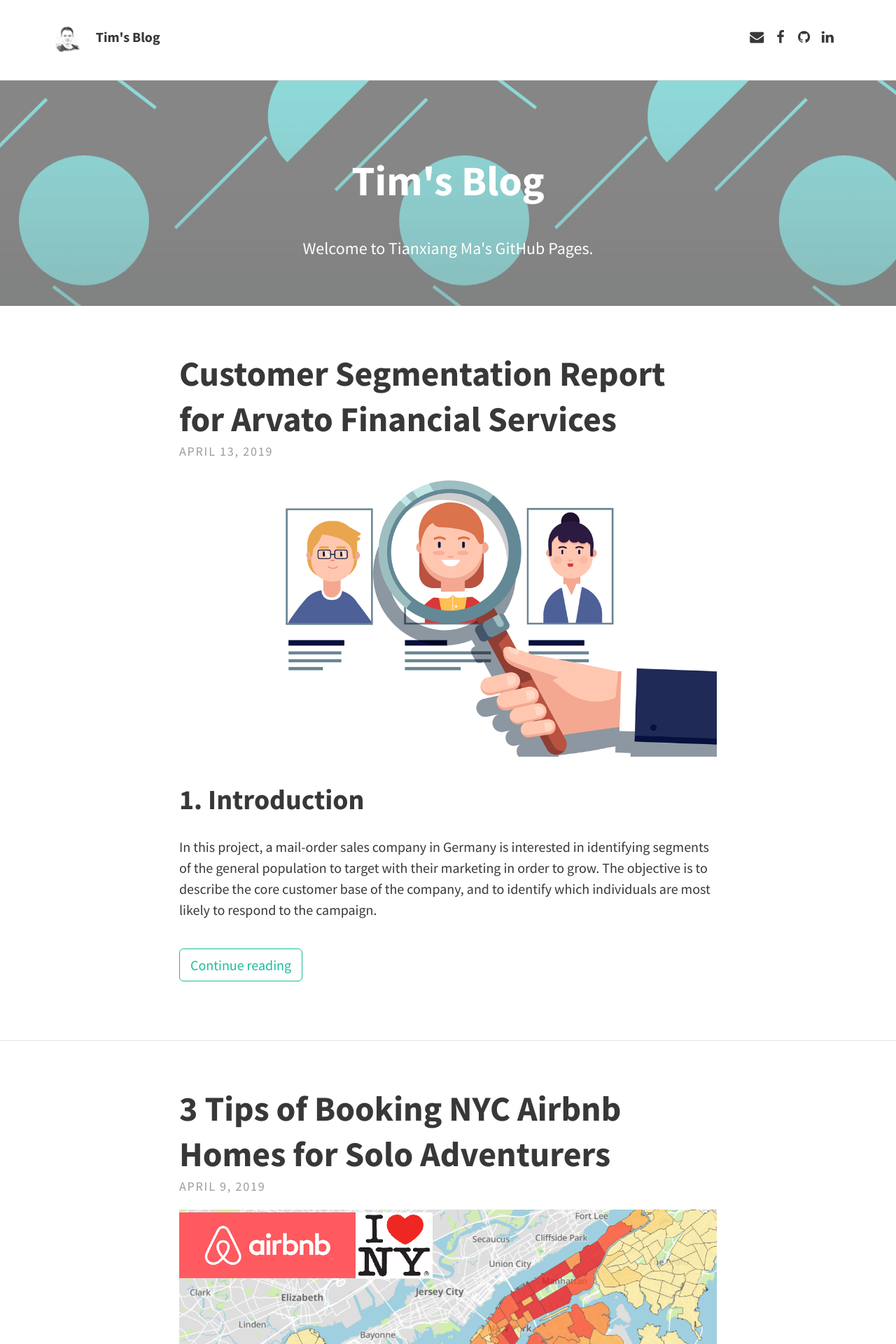
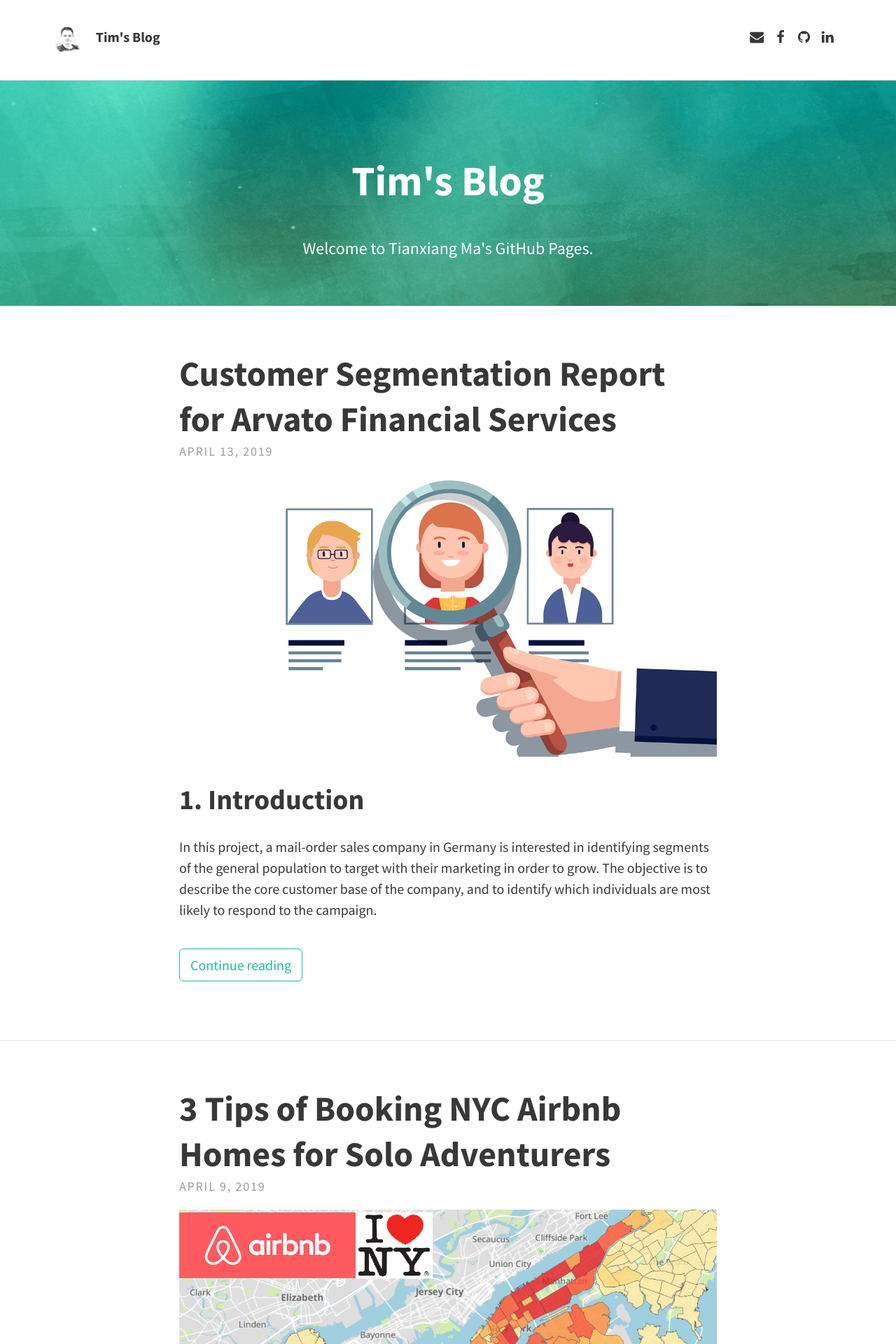
Before and after one commit to tma995/tma995.github.io, a Jekyll site: the page built from index.html, in a window 1280 px wide. Shown: the top 1920 px of the page at 70% size. Built offline with Jekyll 4.4.1, drawn with Linux system fonts in a browser that asks for light colours; the list of posts is cut into pages by our own code.

Commit message:
Change header image.

```diff
--- a/_config.yml
+++ b/_config.yml
@@ -18,7 +18,7 @@ theme_settings:
      <h1>Tim's Blog</h1>
 
      <p>Welcome to Tianxiang Ma's GitHub Pages.</p>
-  header_text_feature_image: "assets/img/sample_feature_img.png"
+  header_text_feature_image: "assets/img/head2.png"
   footer_text: >
    Powered by <a href="https://jekyllrb.com/">Jekyll</a> with <a href="https://github.com/rohanchandra/type-theme">Type Theme</a>
 
```
Also changed, not shown: assets/img/head2.png (added).
